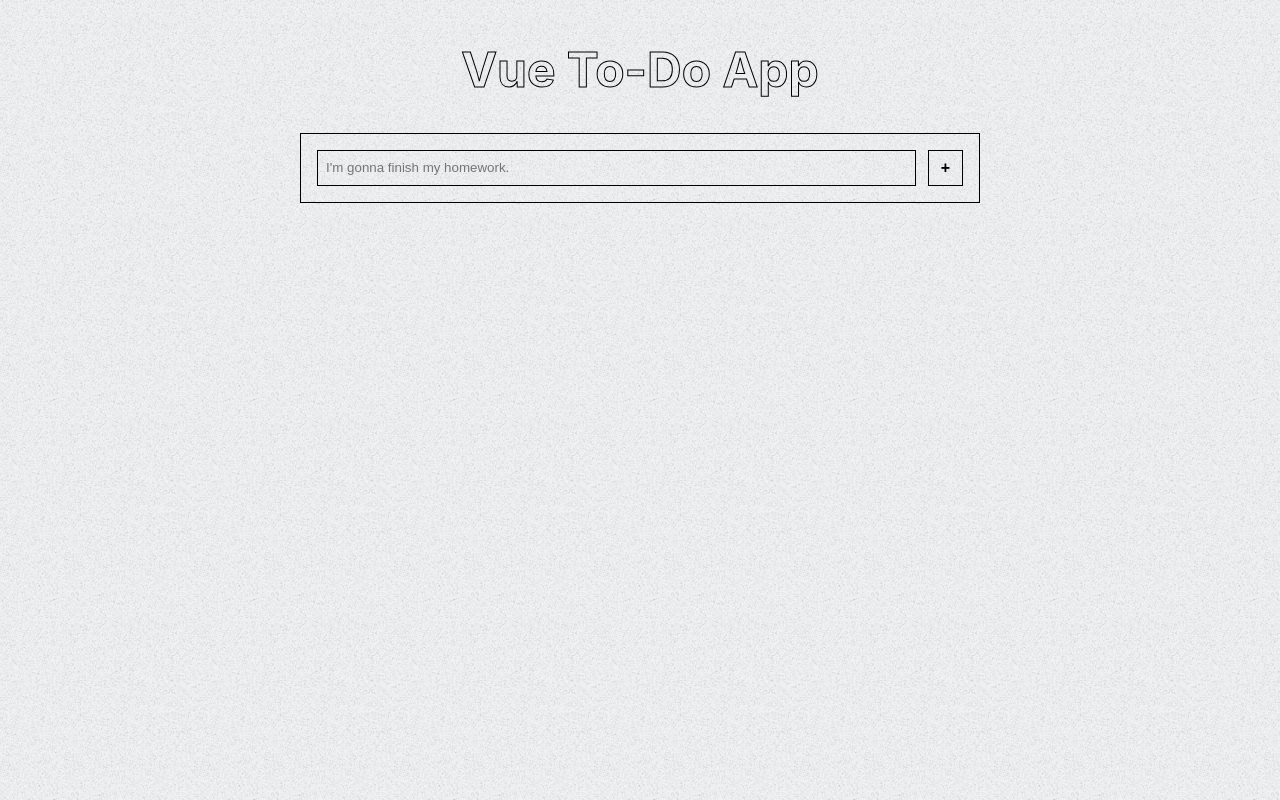
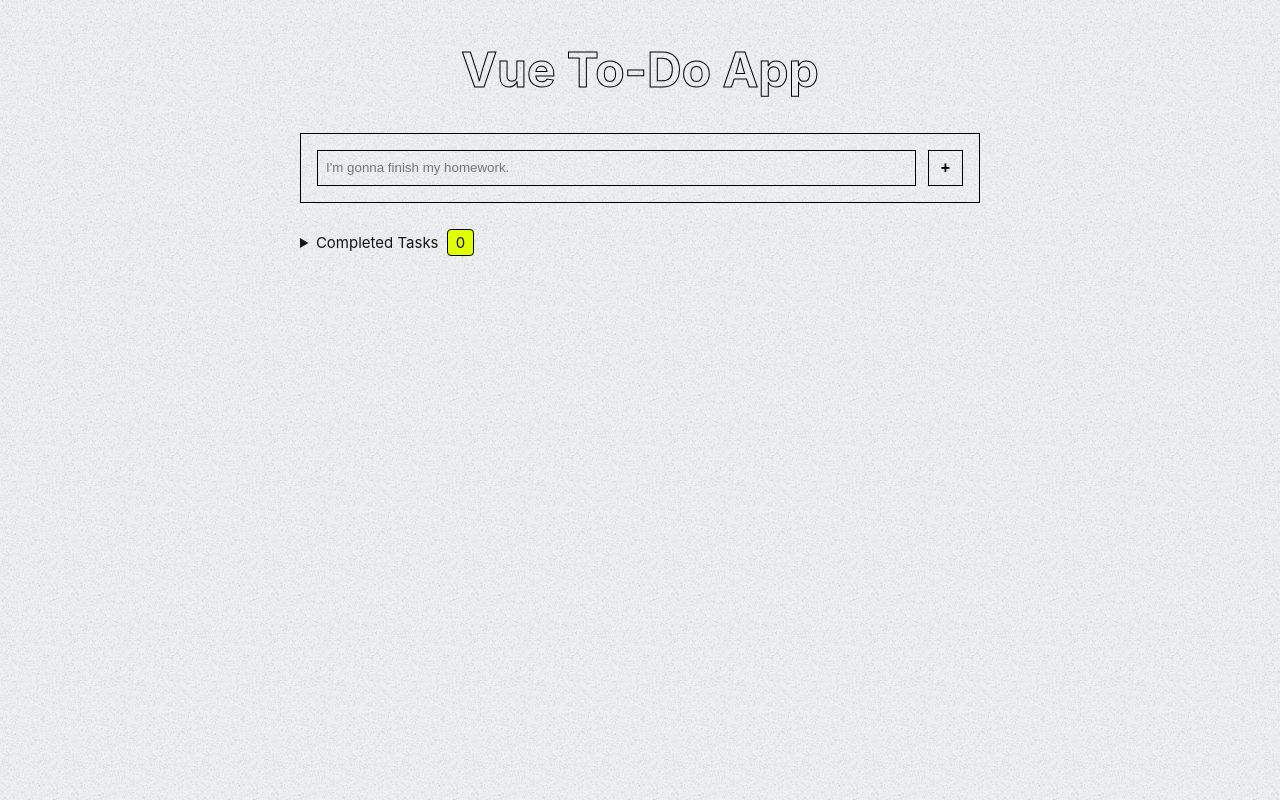
Before and after one commit to emirmorgan/vue-todo, a Vue app: page / in a window 1280 px wide. Built offline with nearby package versions, Linux system fonts and the light colour scheme.

Commit message:
Update: Completed Tasks List

```diff
--- a/src/App.vue
+++ b/src/App.vue
@@ -14,7 +14,30 @@ const todos = store.state.todos;
   <h2 class="todo-text" style="margin-bottom: 24px">Vue To-Do App</h2>
   <CreateTodo />
   <div class="todo-list" v-for="(todo, index) in todos" :key="index">
-    <TodoItem :title="todo.title" :completed="todo.completed" :id="index" />
+    <TodoItem
+      v-if="todo.completed === false"
+      :title="todo.title"
+      :completed="todo.completed"
+      :id="index"
+    />
+  </div>
+  <div class="todo-completed" style="margin-top: 16px">
+    <details style="width: 100%">
+      <summary style="user-select: none">
+        Completed Tasks
+        <span class="count-badge">{{
+          todos.filter((todo) => todo.completed === true).length
+        }}</span>
+      </summary>
+      <div class="todo-list" v-for="(todo, index) in todos" :key="index">
+        <TodoItem
+          v-if="todo.completed === true"
+          :title="todo.title"
+          :completed="todo.completed"
+          :id="index"
+        />
+      </div>
+    </details>
   </div>
 </template>
 
@@ -26,9 +49,6 @@ const todos = store.state.todos;
   align-items: center;
 
   width: 100%;
-
-  gap: 12px;
-  margin-top: 24px;
 }
 .todo-text {
   cursor: crosshair;
@@ -40,4 +60,19 @@ const todos = store.state.todos;
   -webkit-text-fill-color: transparent;
   -webkit-text-stroke-width: 1px;
 }
+.todo-completed {
+  max-width: 680px;
+  width: 100%;
+  display: flex;
+}
+.count-badge {
+  cursor: default;
+
+  margin-left: 4px;
+  padding: 3px 8px;
+  border: solid 1px #000;
+  border-radius: 4px;
+
+  background-color: var(--primary-color);
+}
 </style>
--- a/src/components/CreateTodo.vue
+++ b/src/components/CreateTodo.vue
@@ -47,6 +47,7 @@ export default {
   max-width: 680px;
   border: solid 1px #000;
 
+  margin-bottom: 12px;
   padding: 16px;
   gap: 12px;
 }
--- a/src/components/TodoItem.vue
+++ b/src/components/TodoItem.vue
@@ -37,6 +37,9 @@ export default {
   padding: 16px;
   gap: 12px;
 
+  margin-top: 12px;
+  margin-bottom: 12px;
+
   transition: all 300ms ease;
 }
 
--- a/src/store/store.js
+++ b/src/store/store.js
@@ -22,13 +22,6 @@ export default createStore({
       } else {
         state.todos[index].completed = true;
       }
-
-      console.log(index, state.todos[index]);
-    },
-  },
-  getters: {
-    getDone(state) {
-      state.todos.filter((todo) => todo.completed === true);
     },
   },
 });
```
